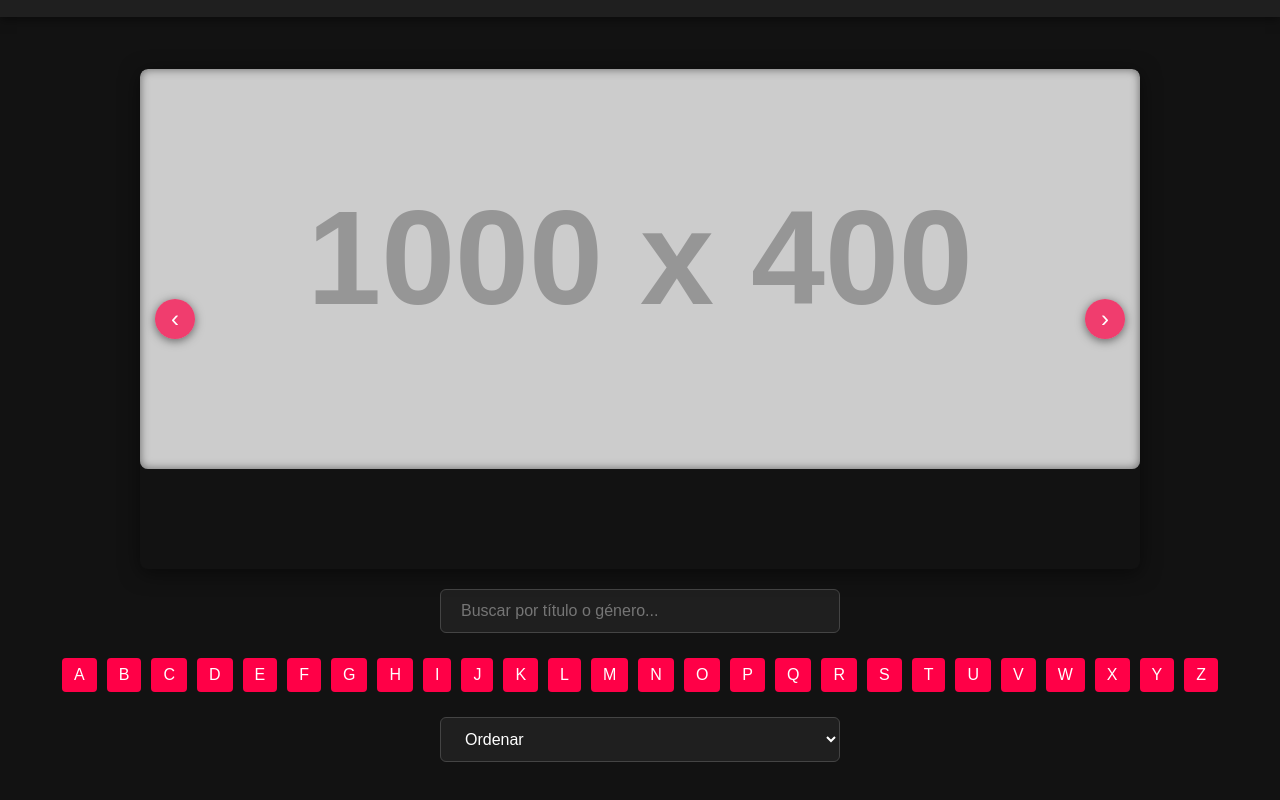
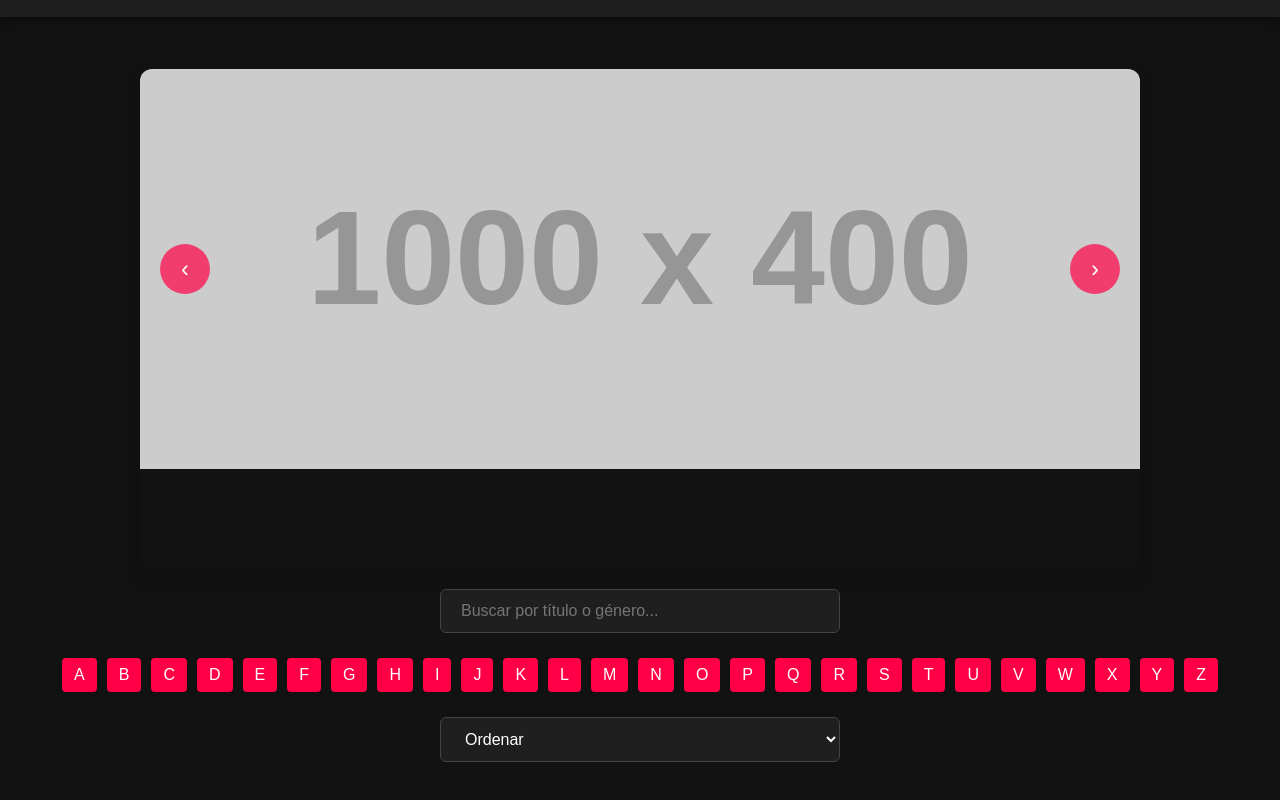
Before and after one commit to BRANDON-VILLANUEVA137/Administracion_de_cine, a website: page views/peliculas.html in a window 1280 px wide. Shown: the part 108-908 px from the top of the page. Drawn offline with Linux system fonts and the light colour scheme; no server answers; placeholder pictures from the web are drawn by us.

Commit message:
carrusel para estados

```diff
--- a/public/css/usuario.css
+++ b/public/css/usuario.css
@@ -320,16 +320,9 @@ body {
   button:hover {
     background-color: #ff6f91;
   }
-
-  /* Estilos del carrusel */
   .carrusel {
+    overflow: hidden;
     position: relative;
-    width: 100%;
-    max-width: 1000px;
-    margin: 20px auto;
-    overflow: hidden;
-    border-radius: 8px;
-    box-shadow: 0 4px 20px rgba(0, 0, 0, 0.5);
   }
 
   .carrusel-items {
@@ -340,16 +333,10 @@ body {
 
   .itemCarrusel {
     min-width: 100%;
+    height: 400px;
     position: relative;
-  }
-
-  .tarjetaCarrusel {
-    width: 100%;
-    height: 400px;
     background-size: cover;
     background-position: center;
-    border-radius: 8px;
-    box-shadow: inset 0 0 10px rgba(0, 0, 0, 0.5);
   }
 
   .flechasCarrusel {
@@ -358,39 +345,11 @@ body {
     width: 100%;
     display: flex;
     justify-content: space-between;
+    color: white;
+    font-size: 3rem;
+    cursor: pointer;
     transform: translateY(-50%);
-    padding: 0 15px;
-    box-sizing: border-box;
-  }
-
-  .flechasCarrusel i {
-    background-color: rgba(255, 0, 71, 0.7);
-    color: white;
-    border: none;
-    padding: 10px;
-    cursor: pointer;
-    font-size: 24px;
-    transition: background-color 0.3s;
-    border-radius: 50%;
-    width: 40px;
-    height: 40px;
-    display: flex;
-    align-items: center;
-    justify-content: center;
-    box-shadow: 0 2px 10px rgba(0, 0, 0, 0.5);
-  }
-
-  .flechasCarrusel i:hover {
-    background-color: rgba(255, 0, 71, 0.9);
-  }
-
-  /* Animación automática */
-  .carrusel-items {
-    animation: slide 20s infinite;
-  }
-
-  .carrusel:hover .carrusel-items {
-    animation-play-state: paused;
+    padding: 0 20px;
   }
 
   @keyframes slide {
```
